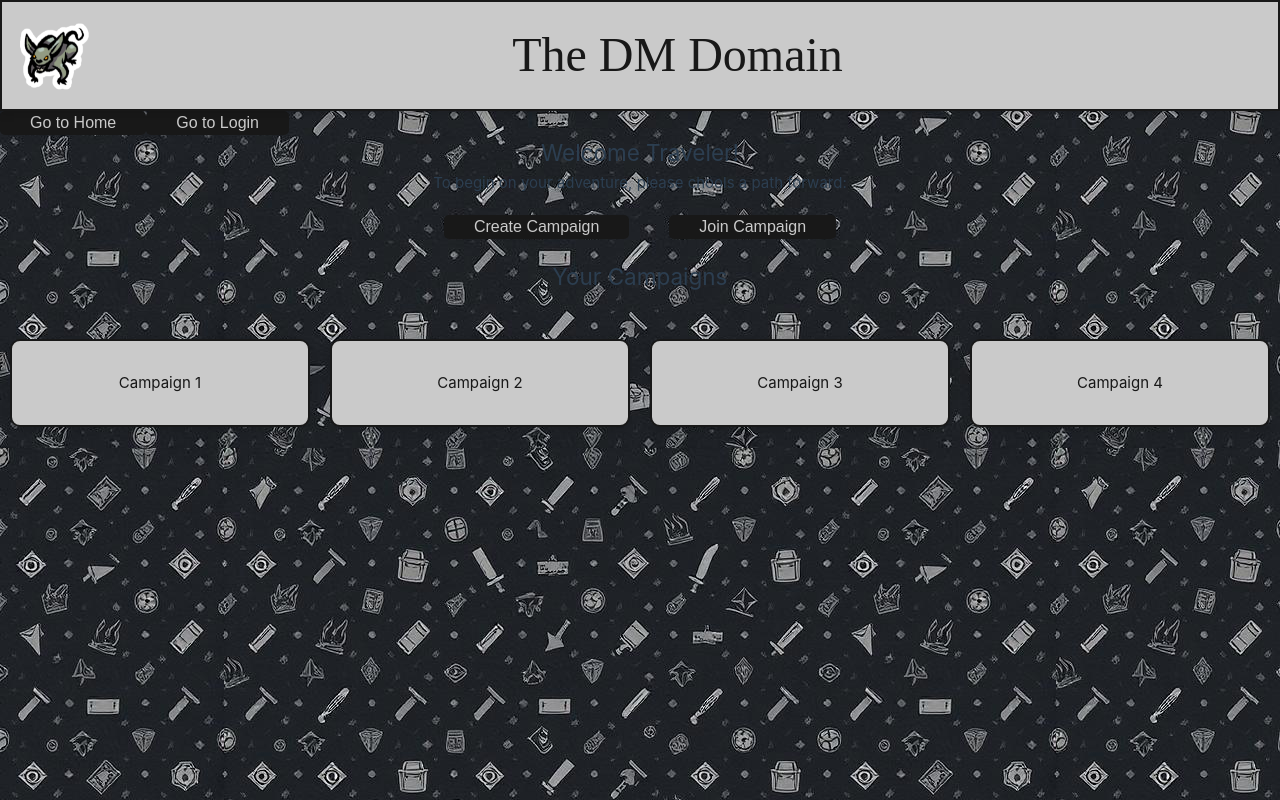
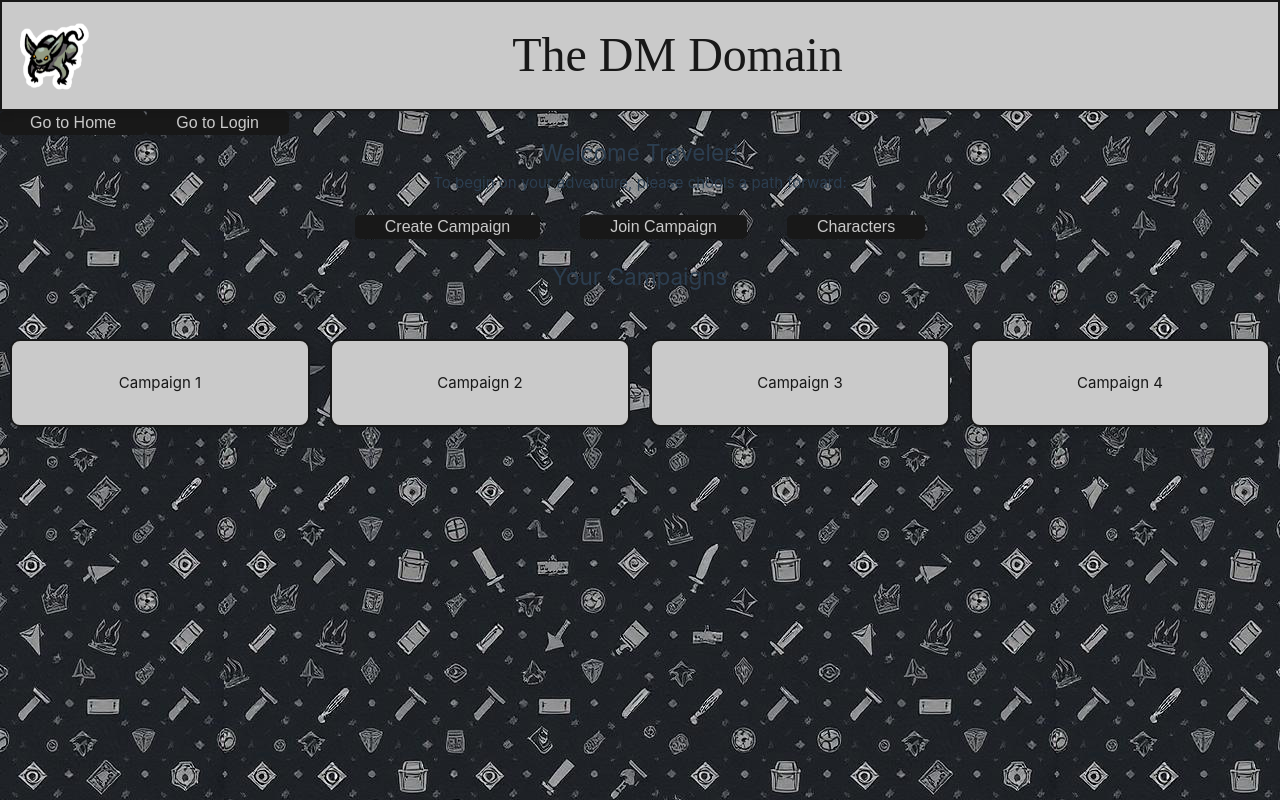
Before and after one commit to D-DWebsiteCapstone/The-Dungeon-Master-Domain, a Vue app in the folder Dnd Campaign Manager/: page /Home in a window 1280 px wide. Built offline with nearby package versions, Linux system fonts and the light colour scheme; a web font is replaced by a local one.

Commit message:
Button on Home for CharPage

```diff
--- a/Dnd Campaign Manager/src/components/Home.vue
+++ b/Dnd Campaign Manager/src/components/Home.vue
@@ -9,6 +9,7 @@
     <!-- replaced inline JS with Vue-controlled modals -->
     <button @click="showCreateModal = true" style="width:auto;">Create Campaign</button>
     <button @click="showJoinModal = true" style="width:auto;">Join Campaign</button>
+    <button @click="router.push('/CharPage')">Characters</button>
   </div>
 
   <div class="Greetings">
--- a/Dnd Campaign Manager/src/router/index.js
+++ b/Dnd Campaign Manager/src/router/index.js
@@ -3,12 +3,14 @@ import Home from '../components/Home.vue'
 import Login from '../components/Login.vue'
 import TopBar from '../components/TopBar.vue'
 import TopBarLogin from '../components/TopBarLogin.vue'
+import CharPage from '../components/CharPage.vue' // new import
 import Campaign from '../components/Campaign.vue' // add later
 
 const routes = [
   { path: '/', redirect: '/Login' },
   { path: '/Login', name: 'Login', component: Login },
   { path: '/Home', name: 'Home', component: Home },
+  { path: '/CharPage', name: 'CharPage', component: CharPage }, // new route
   { path: '/TopBar', name: 'TopBar', component: TopBar },
   { path: '/TopBarLogin', name: 'TopBarLogin', component: TopBarLogin },
   { path: '/campaign/:id', name: 'Campaign', component: Campaign, props: true },
```
